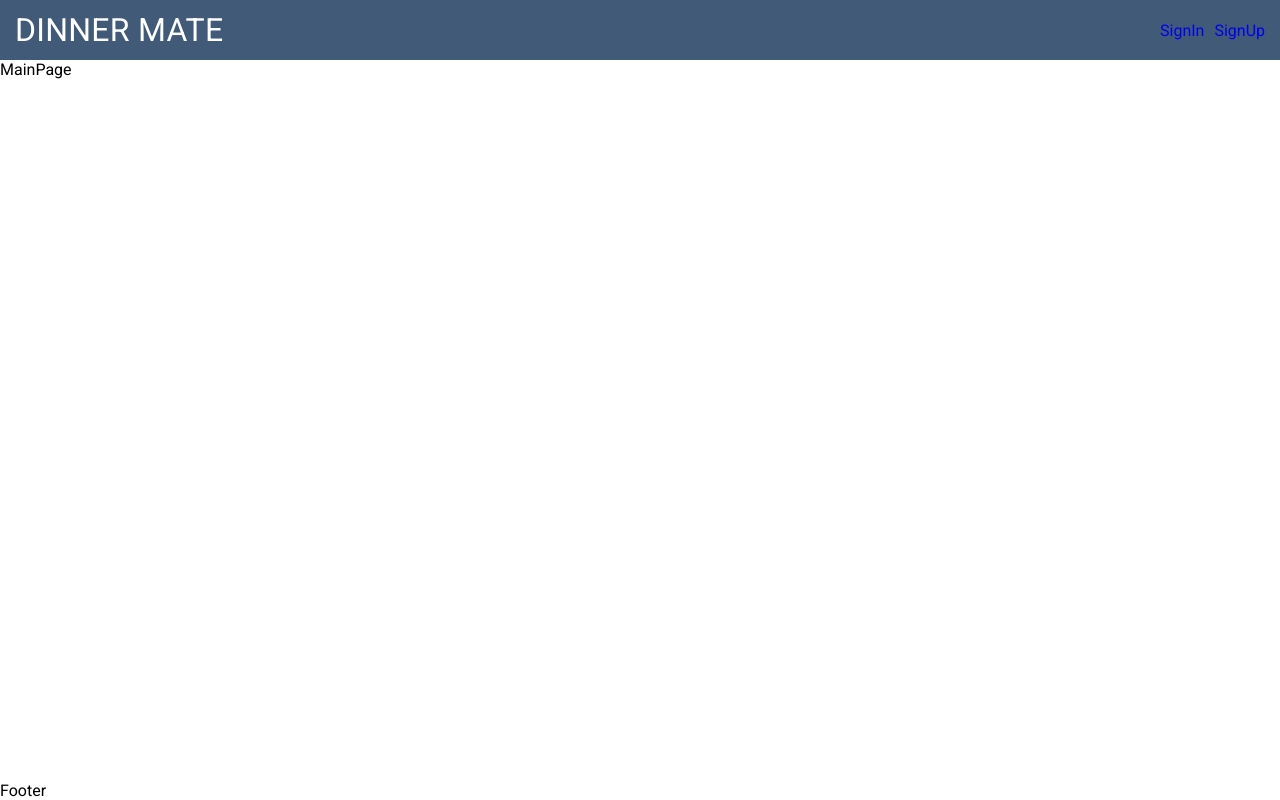
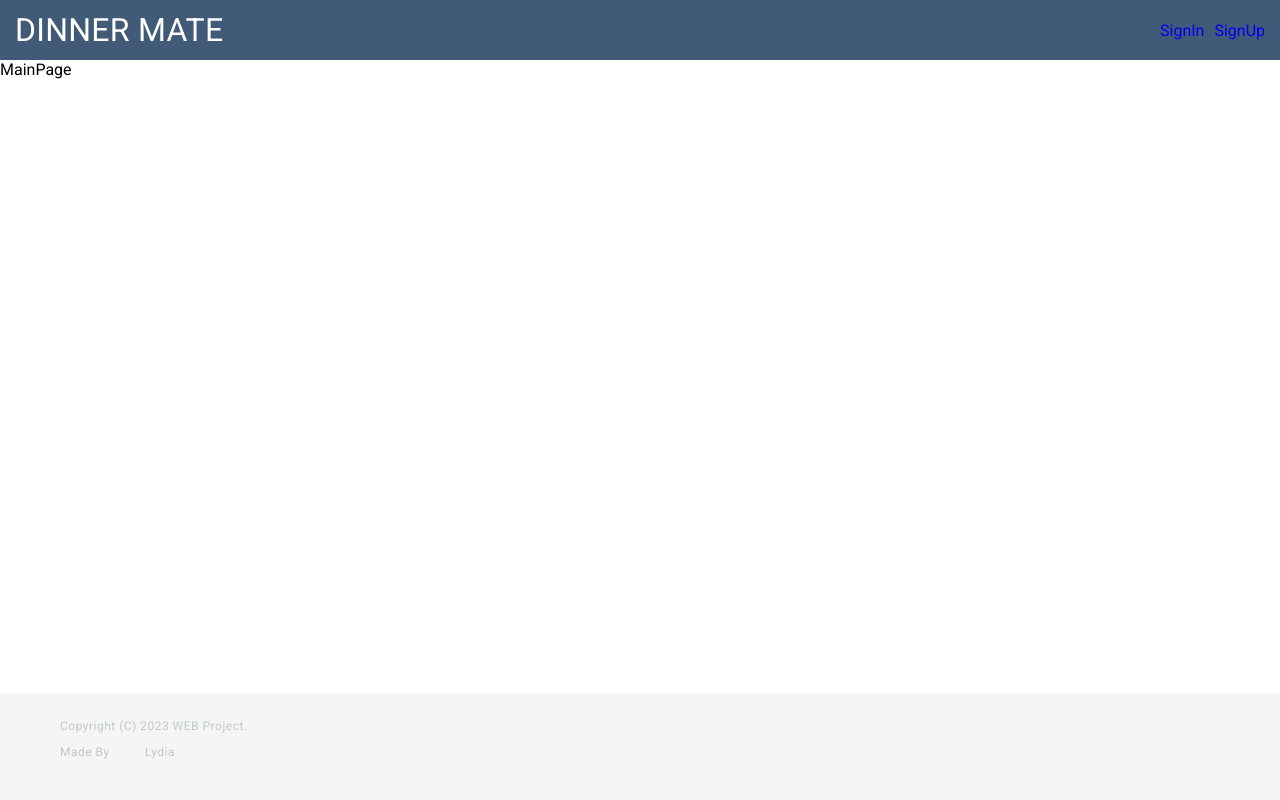
Before and after one commit to KangHayeonn/dinnermate-client, a Vue app: page /main in a window 1280 px wide. Built offline with nearby package versions, Linux system fonts and the light colour scheme.

Commit message:
[ADD] : 공통 레이아웃 - Footer 추가

```diff
--- a/src/components/common/AppFooter.vue
+++ b/src/components/common/AppFooter.vue
@@ -1,15 +1,28 @@
 <template>
-  <div>Footer</div>
+  <footer class="footer">
+    <div class="footer-description">
+      <div class="copyright">Copyright (C) 2023 WEB Project.</div>
+      <div class="developers">
+        <div class="row">
+          <div class="title">Made By</div>
+          <p>{{ developer }}</p>
+        </div>
+      </div>
+    </div>
+  </footer>
 </template>
 
 <script>
 export default {
   name: 'AppFooter',
   data() {
-    return {};
+    return {
+      developer: 'Lydia',
+    };
   },
-  methods: {},
 };
 </script>
 
-<style lang="scss" scoped></style>
+<style lang="scss" scoped>
+@import '@/styles/common/footer.scss';
+</style>
--- /dev/null
+++ b/src/styles/common/footer.scss
@@ -0,0 +1,41 @@
+@import '@/styles/base/variable.scss';
+
+.footer {
+	display: flex;
+	flex-direction: column;
+	align-items: flex-start;
+	width: 100%;
+	min-width: $container-min-width;
+	padding: 20px 0 30px 60px;
+	background-color: $color-surface-white;
+}
+
+.footer-description {
+	@include text-caption;
+	color: $color-surface-variant;
+
+	display: flex;
+	flex-direction: column;
+
+	p {
+		margin: 0;
+	}
+
+	.copyright {
+		padding-top: 5px;
+	}
+
+	.developers {
+		display: flex;
+		flex-direction: column;
+		padding: 10px 0;
+
+		.row {
+			display: flex;
+			gap: 25px;
+			.title {
+				width: 3.75rem;
+			}
+		}
+	}
+}
```
